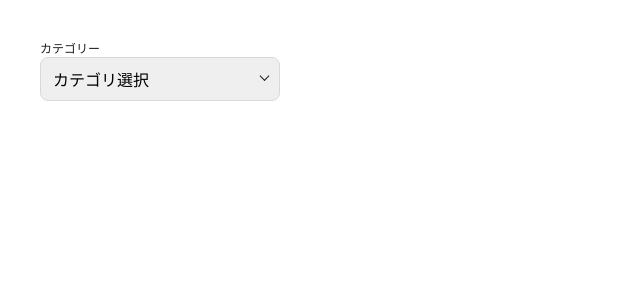
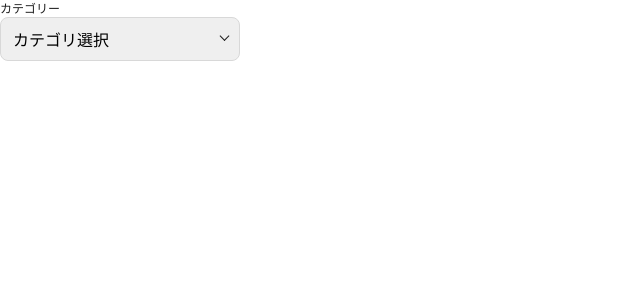
Before and after one commit to if-mentor/teamdev_26, a Next.js app: page / in a window 1280 px wide. Shown: the top 300 px of the page, without its empty margins (0-640 px from the left). Built offline with nearby package versions, Linux system fonts and the light colour scheme.

Commit message:
fix: #4 styles.module.css 修正

```diff
--- a/src/components/SelectBox/styles.module.css
+++ b/src/components/SelectBox/styles.module.css
@@ -1,7 +1,6 @@
 .selectBoxContainer {
   display: flex;
   flex-flow: column;
-  margin: 40px;
 }
 
 .label {
```
